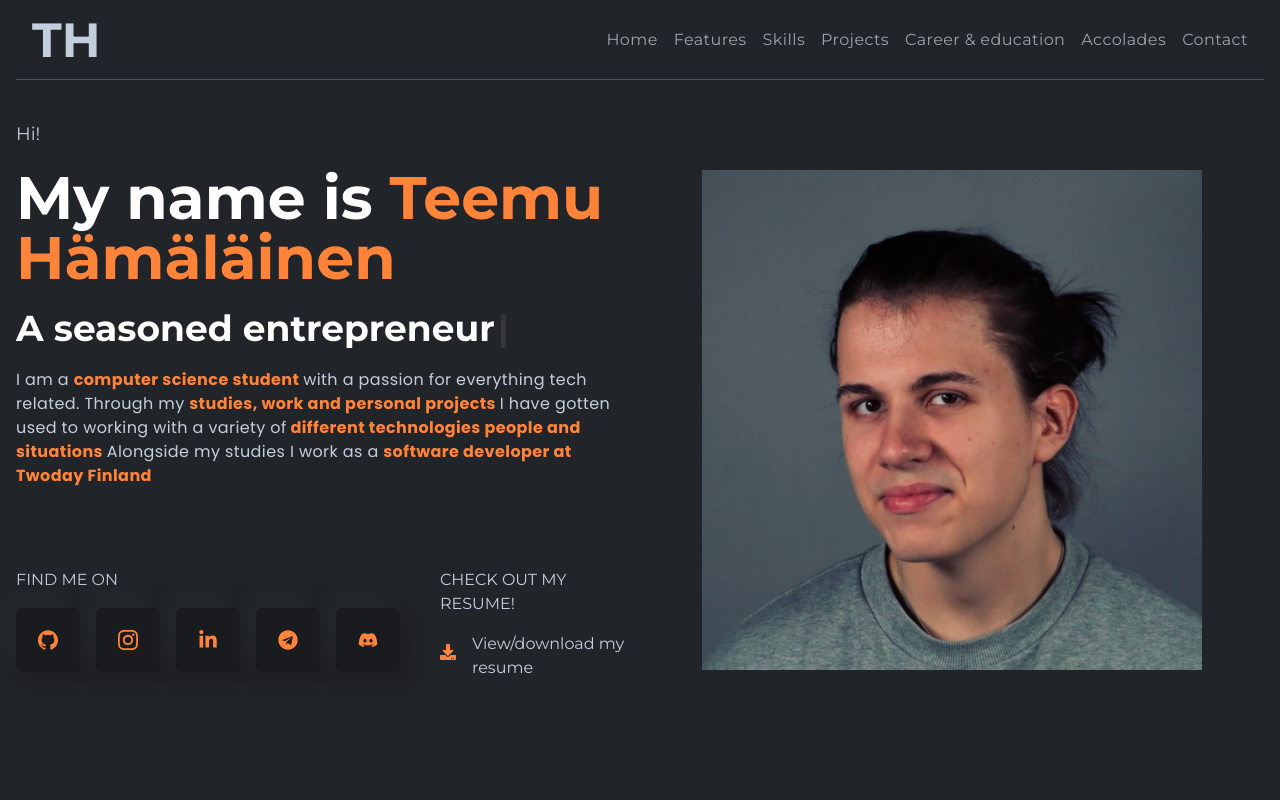
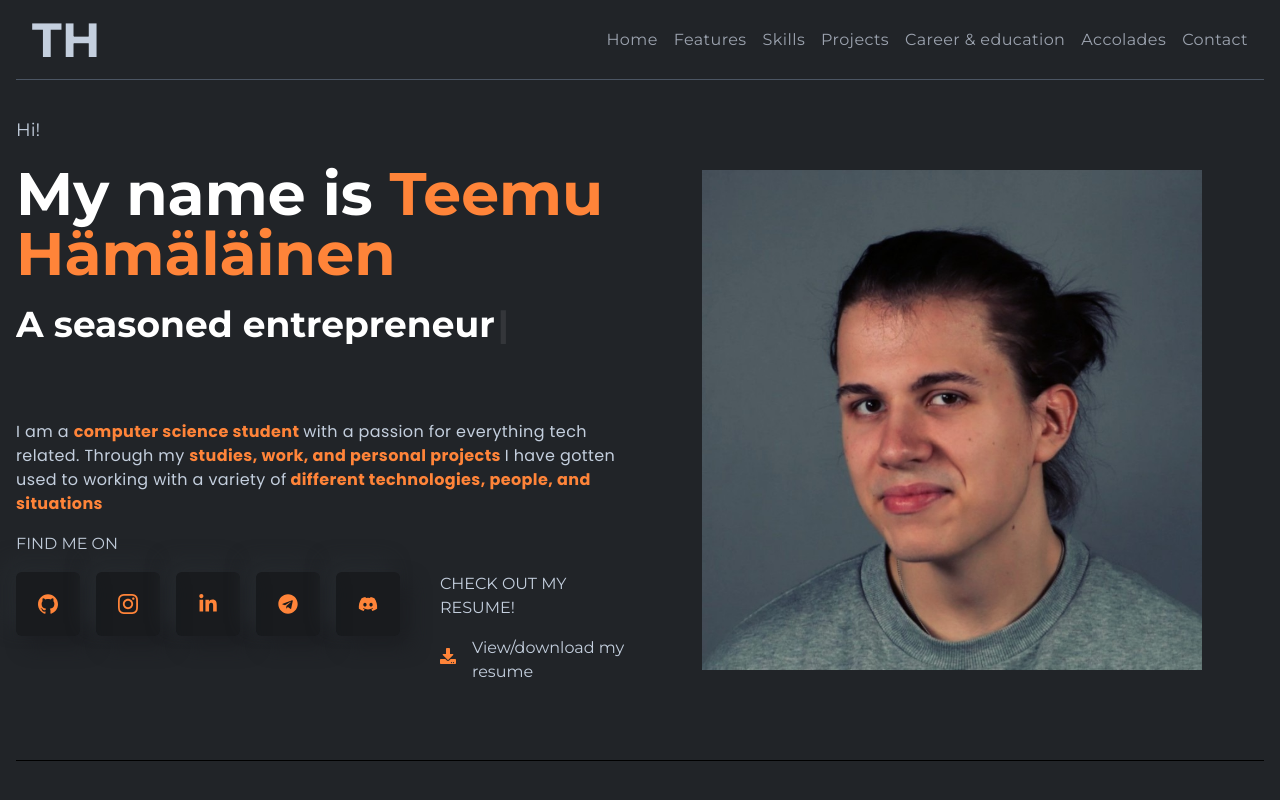
Before and after one commit to temevh/reactCV, a React (Create React App) app: page / in a window 1280 px wide. Shown: the top 800 px of the page. Built offline with nearby package versions, Linux system fonts and the light colour scheme.

Commit message:
adjusted typewriter spacing on mobile

```diff
--- a/src/components/Banner/Banner.jsx
+++ b/src/components/Banner/Banner.jsx
@@ -5,7 +5,7 @@ const Banner = () => {
   return (
     <section
       id="home"
-      className="w-full pb-20 flex flex-col gap-10 xl:gap-0 lgl:flex-row items-center border-b-[1px] font-titleFont border-b-black"
+      className="w-full flex flex-col gap-10 xl:gap-0 lgl:flex-row items-center border-b-[1px] font-titleFont border-b-black"
     >
       <LeftBanner />
       <RightBanner />
--- a/src/components/Banner/LeftBanner.jsx
+++ b/src/components/Banner/LeftBanner.jsx
@@ -13,41 +13,41 @@ const LeftBanner = () => {
     ],
     loop: true,
     typeSpeed: 20,
-    deleteSpeed: 10,
+    deleteSpeed: 20,
     delaySpeed: 2000,
   });
+
   return (
     <div className="w-full lgl:w-1/2 flex flex-col gap-20">
       <div className="flex flex-col gap-5">
-        <h4 className=" text-lg font-normal">Hi! </h4>
+        <h4 className="text-lg font-normal">Hi! </h4>
         <h1 className="text-5xl font-bold text-white lg:text-6xl">
           My name is
           <span className="text-designColor capitalize"> Teemu Hämäläinen</span>
         </h1>
-        <h2 className="text-4xl font-bold text-white">
+        <div className="text-4xl font-bold text-white max-w-full overflow-hidden h-24">
           <span>{text}</span>
           <Cursor
             cursorBlinking="true"
             cursorStyle="|"
-            cursorColor="designColor"
+            cursorColor="text-designColor"
           />
-        </h2>
-        <p className="text-base font-bodyFont leading-6 tracking-wide">
+        </div>
+        <div className="text-base font-bodyFont tracking-wide max-w-full">
+          <p>
             I am a <b style={{ color: "#ff8439" }}>computer science student </b>
-          with a passion for everything tech related. Through my{" "}
+            with a passion for everything tech related. Through my {""}
             <b style={{ color: "#ff8439" }}>
-            studies, work and personal projects{" "}
-          </b>{" "}
+              studies, work, and personal projects {""}
+            </b>
             I have gotten used to working with a variety of
             <b style={{ color: "#ff8439" }}>
               {" "}
-            different technologies people and situations{" "}
-          </b>
-          Alongside my studies I work as a{" "}
-          <b style={{ color: "#ff8439" }}>
-            software developer at Twoday Finland{" "}
+              {""}
+              different technologies, people, and situations
             </b>
           </p>
+        </div>
       </div>
       <Media />
     </div>
--- a/src/components/Banner/Media.jsx
+++ b/src/components/Banner/Media.jsx
@@ -5,17 +5,14 @@ import {
   FaTelegram,
   FaDownload,
 } from "react-icons/fa";
-import {
-  SiGithub,
-  SiInstagram,
-  SiTypescript,
-  SiNodedotjs,
-} from "react-icons/si";
+import { SiGithub, SiInstagram } from "react-icons/si";
 const Media = () => {
   return (
-    <div className="flex flex-col xl:flex-row gap-6 lgl:gap-0 justify-between">
+    <div className="flex flex-col xl:flex-row gap-6 lg:gap-0 justify-between">
       <div>
-        <h2 className="text-base uppercase font-titleFont mb-4">Find me on</h2>
+        <h2 className="text-base uppercase font-titleFont mb-4 -mt-16">
+          Find me on
+        </h2>
         <div className="flex gap-4">
           <span className="bannerIcon">
             <a
@@ -61,7 +58,7 @@ const Media = () => {
         </div>
       </div>
       <div className="pl-10">
-        <h2 className="text-base uppercase font-titleFont mb-4">
+        <h2 className="text-base uppercase font-titleFont mb-4 lg:-mt-6">
           Check out my resume!
         </h2>
         <div className="flex gap-4">
```
Lines whose indentation alone changed are shown as unchanged.
